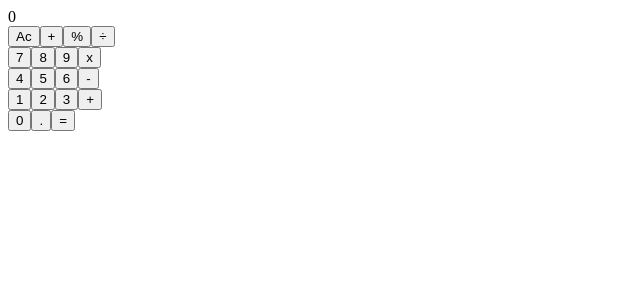
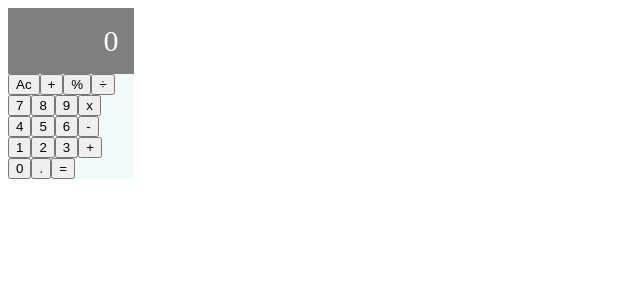
Before and after one commit to henrykgggg/Math-magicians, a React (Create React App) app in the folder math/: page / in a window 1280 px wide. Shown: the top 300 px of the page, without its empty margins (0-640 px from the left). Built offline with nearby package versions, Linux system fonts and the light colour scheme.

Commit message:
style the calculator

```diff
--- /dev/null
+++ b/math/src/component/Calculator.css
@@ -0,0 +1,27 @@
+.calculator {
+  width: 10%;
+  max-width: 400px;
+  background-color: rgb(243, 250, 250);
+  overflow: hidden;
+}
+
+.display {
+  padding: 16px;
+  text-align: right;
+  background-color: grey;
+  color: #fff;
+  font-size: 30px;
+}
+
+.holder {
+  display: flex;
+  flex-direction: column;
+}
+
+.row-1,
+.row-2,
+.row-3,
+.row-4 {
+  display: flex;
+  width: 100%;
+}
--- a/math/src/component/Calculator.js
+++ b/math/src/component/Calculator.js
@@ -1,3 +1,5 @@
+import './Calculator.css';
+
 const Calculator = () => (
   <div className="calculator">
     <div className="display">
```
